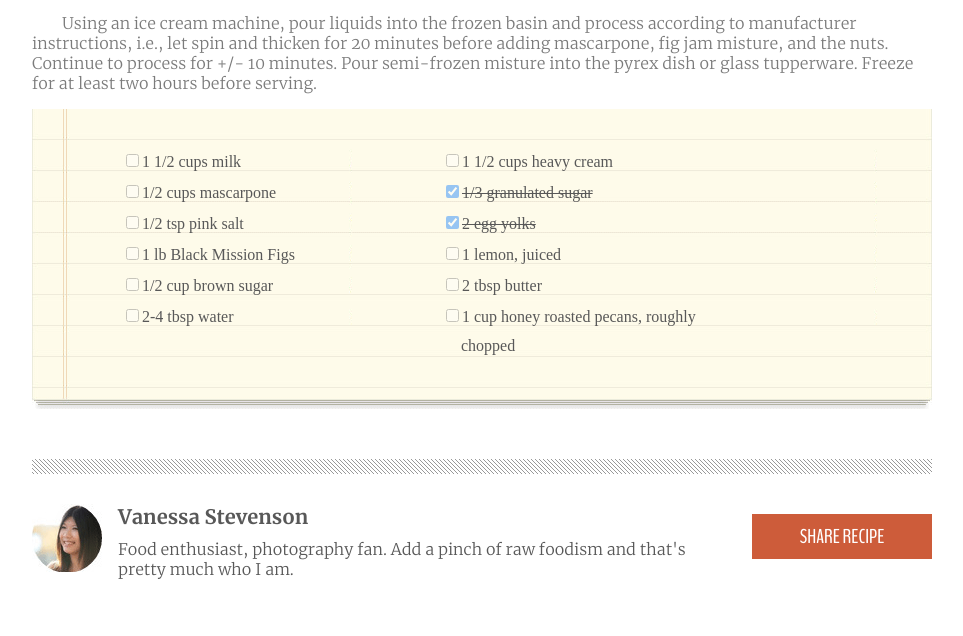
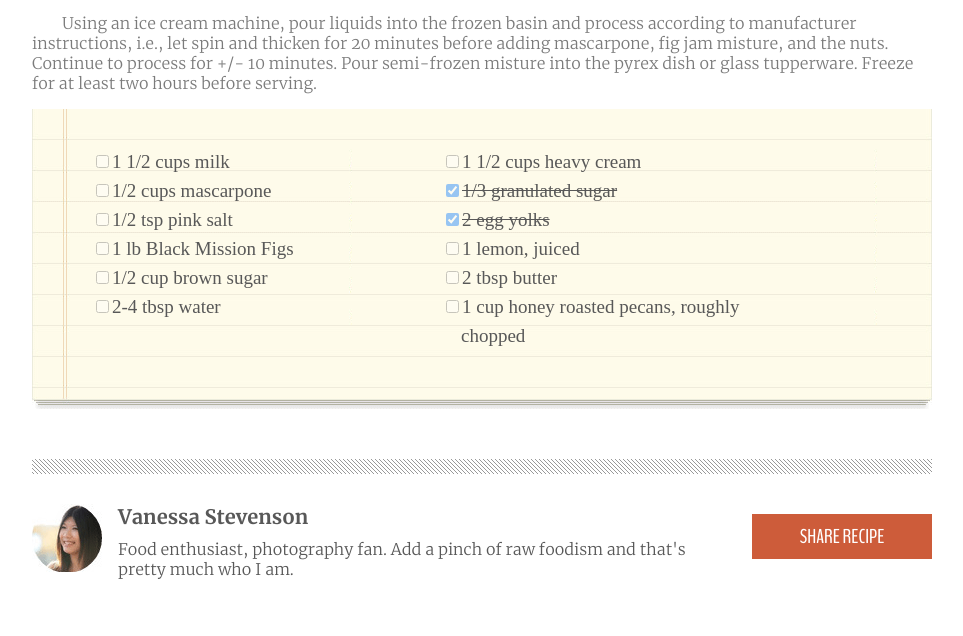
Before and after one commit to LydiaMT/chocolate-pizza, a plain HTML site: page index.html in a window 1280 px wide. Shown: the part 1034-1670 px from the top of the page, without its empty margins (158-1121 px from the left). Drawn offline with Linux system fonts and the light colour scheme; a web font is replaced by a local one.

Commit message:
ok no more edits

```diff
--- a/style.css
+++ b/style.css
@@ -159,7 +159,7 @@ div.ingredients-left {
   float: left;
   height: 200px;
   width: 300px;
-  margin: 26px 0 0 50px;
+  margin: 26px 0 0 20px;
 }
 div.ingredients-right {
   float: right;
@@ -168,10 +168,11 @@ div.ingredients-right {
   margin: 26px 180px 0 0;
 }
 li {
-  margin: 0 0 11px 0;
+  margin: 0 0 7px 0;
   list-style-type: none;
   color: rgb(88, 88, 88);
   font-family: "Pangolin";
+  font-size: 19px;
 }
 li.strike-through {
   text-decoration: line-through;
```
